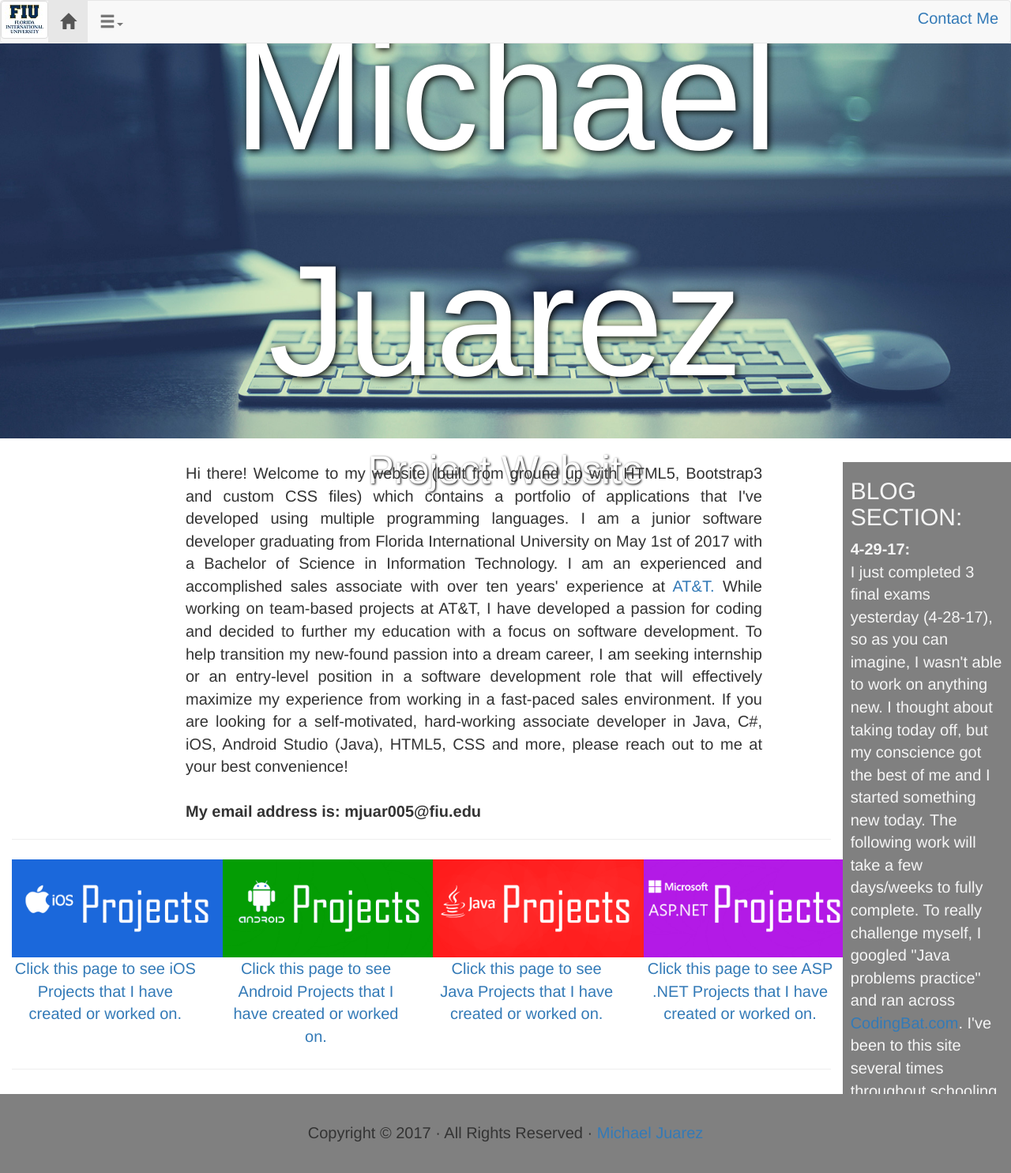
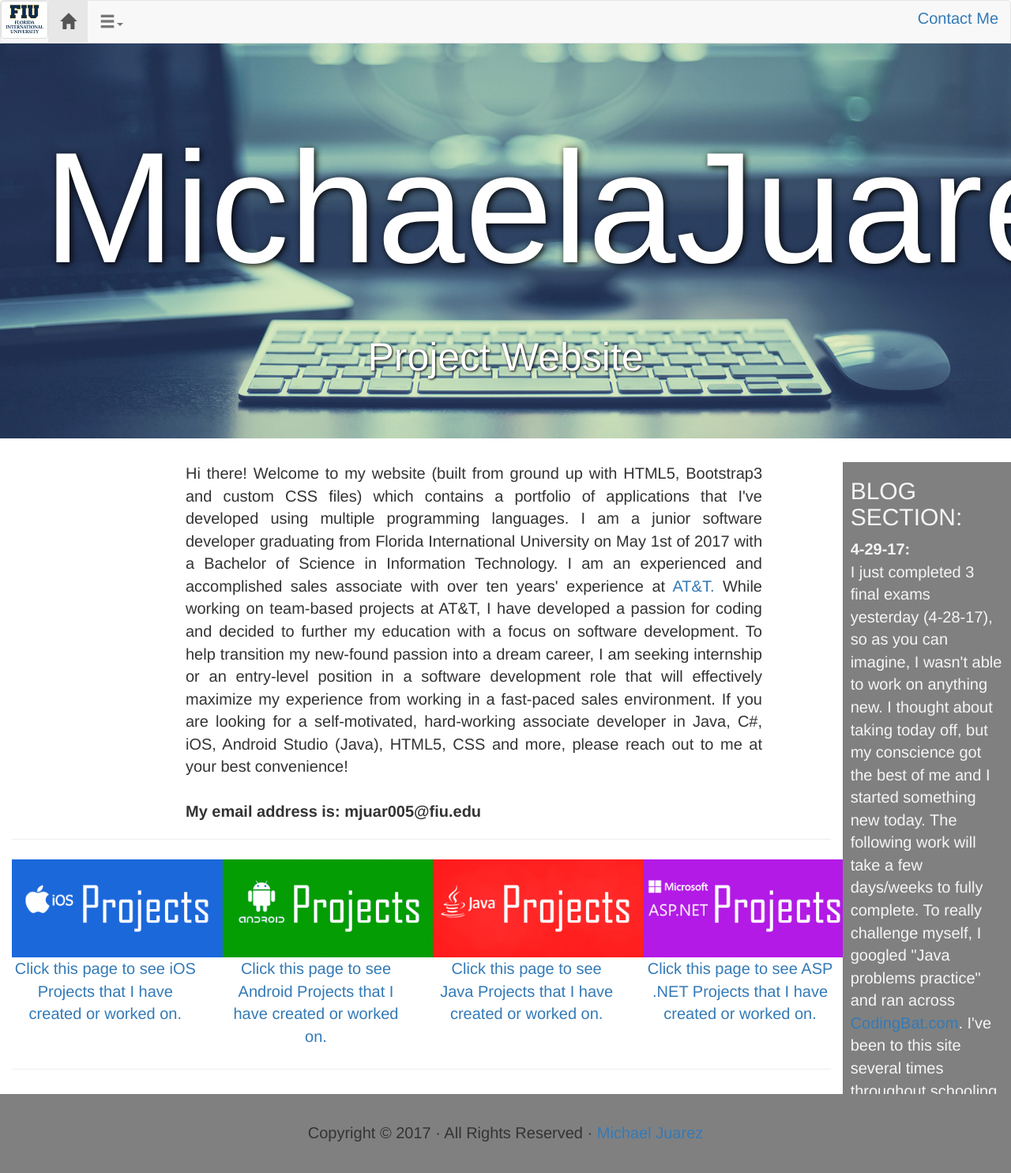
Before and after one commit to MikeJuarez/MikeJuarez.github.io, a Jekyll site: the page index.html, which Jekyll copies as it is, in a window 1280 px wide. Shown: the whole page at 79% size. Built offline with Jekyll 4.4.1, drawn with Linux system fonts in a browser that asks for light colours.

Commit message:
index.html mobile changes

```diff
--- a/css/mikej.css
+++ b/css/mikej.css
@@ -115,14 +115,14 @@ p {
 
 @media screen and (min-width: 480px) {
     .h1mike {
-        font-size: 7em;
+        font-size: 3em;
 		text-shadow: 2px 2px 8px black;
     }
 }
 
 @media screen and (min-width: 768px) {
     .h1mike {
-        font-size: 8em;
+        font-size: 4em;
 		text-shadow: 2px 2px 8px black;
     }
 }
--- a/index.html
+++ b/index.html
@@ -14,9 +14,7 @@
 <head>
 <meta charset="utf-8">
 <meta http-equiv="X-UA-Compatible" content="IE=edge">
-<meta name="viewport" content="width=device-width, initial-scale=1">
-<meta name="HandheldFriendly" content="true" />
-<meta name="MobileOptimized" content="320" />
+<meta name="viewport" content="width=device-width, initial-scale=1.0, maximum-scale=1">
 <title>Michael Juarez Project Website</title>
 
 <!-- Bootstrap -->
@@ -54,7 +52,7 @@
 <div class="jumbotron">
 	<div class="container">
      <div class="row text-center">
-      <div class="h1mike">Michael Juarez</div>
+      <div class="h1mike">MichaelaJuarez</div>
       <h2>Project Website</h2>
 	</div>
   	</div>
```
